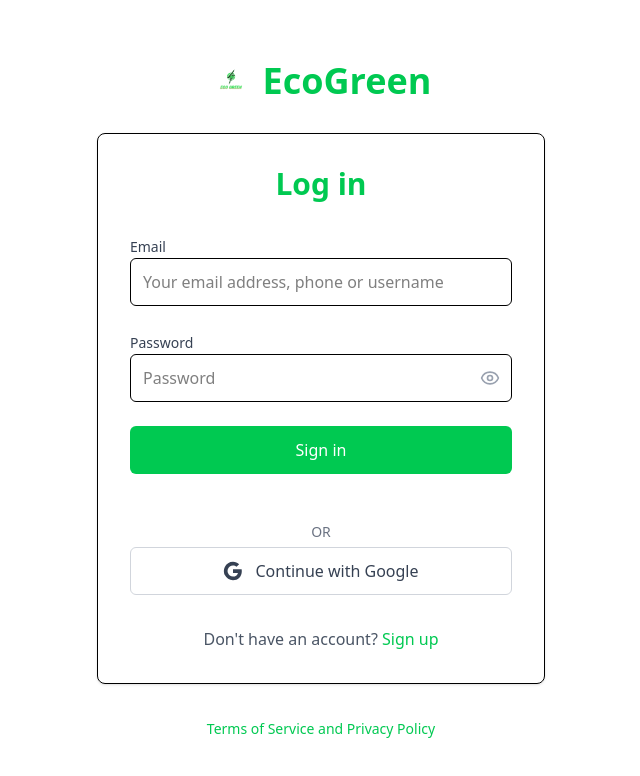
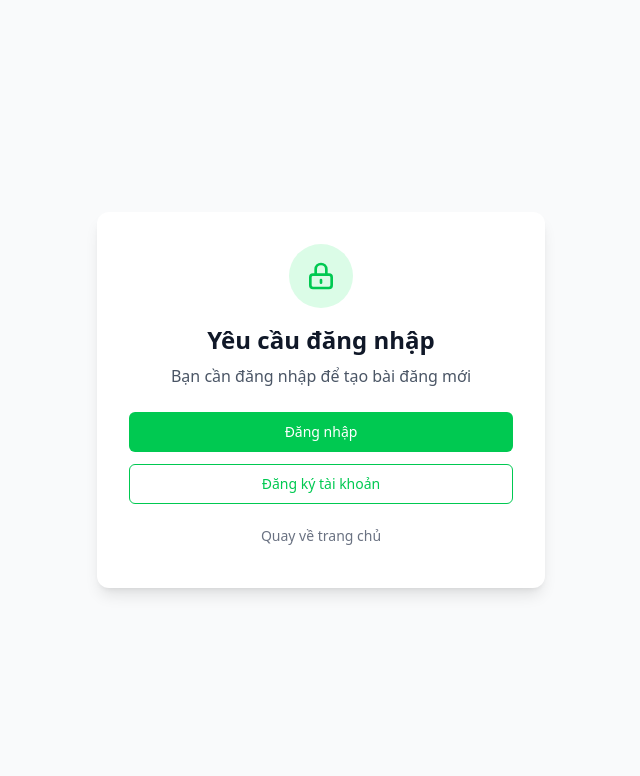
Before and after one commit to ECO-Green-Group4/Frontend, a React (Vite) app: page /create-post in a window 1280 px wide. Before the commit this address led to /login. Shown: the top 776 px of the page, without its empty margins (319-959 px from the left). Built offline with nearby package versions, Linux system fonts and the light colour scheme.

Commit message:
change mainscreen

```diff
--- /dev/null
+++ b/src/components/AuthGuard.tsx
@@ -0,0 +1,78 @@
+import React from 'react';
+import { useAuth } from '../hooks/useAuth';
+import { useNavigate } from 'react-router-dom';
+import { Button } from '@/components/ui/button';
+
+interface AuthGuardProps {
+  children: React.ReactNode;
+  fallback?: React.ReactNode;
+}
+
+const AuthGuard: React.FC<AuthGuardProps> = ({ children, fallback }) => {
+  const { isAuthenticated, loading } = useAuth();
+  const navigate = useNavigate();
+
+  // Hiển thị loading khi đang kiểm tra authentication
+  if (loading) {
+    return (
+      <div className="flex items-center justify-center min-h-screen">
+        <div className="animate-spin rounded-full h-32 w-32 border-b-2 border-green-500"></div>
+      </div>
+    );
+  }
+
+  // Nếu chưa đăng nhập, hiển thị fallback hoặc form yêu cầu đăng nhập
+  if (!isAuthenticated) {
+    if (fallback) {
+      return <>{fallback}</>;
+    }
+
+    return (
+      <div className="min-h-screen bg-gray-50 flex items-center justify-center p-4">
+        <div className="max-w-md w-full bg-white rounded-xl shadow-lg p-8">
+          <div className="text-center">
+            <div className="mx-auto w-16 h-16 bg-green-100 rounded-full flex items-center justify-center mb-4">
+              <svg className="w-8 h-8 text-green-500" fill="none" stroke="currentColor" viewBox="0 0 24 24">
+                <path strokeLinecap="round" strokeLinejoin="round" strokeWidth={2} d="M12 15v2m-6 4h12a2 2 0 002-2v-6a2 2 0 00-2-2H6a2 2 0 00-2 2v6a2 2 0 002 2zm10-10V7a4 4 0 00-8 0v4h8z" />
+              </svg>
+            </div>
+            <h2 className="text-2xl font-bold text-gray-900 mb-2">
+              Yêu cầu đăng nhập
+            </h2>
+            <p className="text-gray-600 mb-6">
+              Bạn cần đăng nhập để tạo bài đăng mới
+            </p>
+
+            <div className="space-y-3">
+              <Button
+                onClick={() => navigate('/login')}
+                className="w-full bg-green-500 hover:bg-green-600 text-white"
+              >
+                Đăng nhập
+              </Button>
+              <Button
+                onClick={() => navigate('/register')}
+                variant="outline"
+                className="w-full border-green-500 text-green-500 hover:bg-green-50"
+              >
+                Đăng ký tài khoản
+              </Button>
+              <Button
+                onClick={() => navigate('/')}
+                variant="ghost"
+                className="w-full text-gray-500 hover:text-gray-700"
+              >
+                Quay về trang chủ
+              </Button>
+            </div>
+          </div>
+        </div>
+      </div>
+    );
+  }
+
+  // Nếu đã đăng nhập, hiển thị children
+  return <>{children}</>;
+};
+
+export default AuthGuard;
--- a/src/pages/BatteryForm.tsx
+++ b/src/pages/BatteryForm.tsx
@@ -1,4 +1,4 @@
-  import React, { useState, useEffect } from "react";
+import React, { useState, useEffect } from "react";
 import { uploadImgBBMultipleFile } from "../services/imgBB";
 
   // 1. Định nghĩa Interface cho Dữ liệu Pin (State)
@@ -55,6 +55,11 @@
       postType: "",
 
     });
+
+    // Thêm state cho preview images và selected image
+    const [previewImages, setPreviewImages] = useState<string[]>([]);
+    const [selectedImageIndex, setSelectedImageIndex] = useState(0);
+    const [isUploading, setIsUploading] = useState(false);
 
 
     // Handlers
--- a/src/pages/Home.tsx
+++ b/src/pages/Home.tsx
@@ -1,85 +1,85 @@
-import React from 'react';
-import { Link } from 'react-router-dom';
-import { useAuth } from '../hooks/useAuth';
-import { Button } from "@/components/ui/button";
-import { Card, CardContent } from "@/components/ui/card";
-import ecoLogo from '@/assets/logo/eco_green.png';
+// import React from 'react';
+// import { Link } from 'react-router-dom';
+// import { useAuth } from '../hooks/useAuth';
+// import { Button } from "@/components/ui/button";
+// import { Card, CardContent } from "@/components/ui/card";
+// import ecoLogo from '@/assets/logo/eco_green.png';
 
-const Home = () => {
-  const { isAuthenticated } = useAuth();
+// const Home = () => {
+//   const { isAuthenticated } = useAuth();
 
-  return (
-    <div className="min-h-screen bg-gray-100 flex flex-col items-center justify-center p-4">
-      {/* Main Content */}
-      <div className="w-full max-w-6xl flex flex-col lg:flex-row items-center justify-between gap-8">
+//   return (
+//     <div className="min-h-screen bg-gray-100 flex flex-col items-center justify-center p-4">
+//       {/* Main Content */}
+//       <div className="w-full max-w-6xl flex flex-col lg:flex-row items-center justify-between gap-8">
 
-        {/* Left Side - Logo and Title */}
-        <div className="flex-1 text-center lg:text-left">
-          <div className="flex items-center justify-center lg:justify-start mb-6">
-            <div className="bg-green-500 p-4 rounded-lg mr-4">
-              <img
-                src={ecoLogo}
-                alt="EcoGreen Logo"
-                className="w-12 h-12 object-contain filter brightness-0 invert"
-              />
-            </div>
-            <div>
-              <h1 className="text-5xl font-bold text-green-500">EcoGreen</h1>
-              <p className="text-gray-600 text-lg">Trading Platform</p>
-            </div>
-          </div>
-        </div>
+//         {/* Left Side - Logo and Title */}
+//         <div className="flex-1 text-center lg:text-left">
+//           <div className="flex items-center justify-center lg:justify-start mb-6">
+//             <div className="bg-green-500 p-4 rounded-lg mr-4">
+//               <img
+//                 src={ecoLogo}
+//                 alt="EcoGreen Logo"
+//                 className="w-12 h-12 object-contain filter brightness-0 invert"
+//               />
+//             </div>
+//             <div>
+//               <h1 className="text-5xl font-bold text-green-500">EcoGreen</h1>
+//               <p className="text-gray-600 text-lg">Trading Platform</p>
+//             </div>
+//           </div>
+//         </div>
 
-        {/* Right Side - Auth Card */}
-        <div className="flex-1 max-w-md w-full">
-          <Card className="w-full">
-            <CardContent className="p-8">
-              <div className="space-y-4">
-                {isAuthenticated ? (
-                  <Link to="/dashboard">
-                    <Button
-                      className="w-full h-12 bg-green-500 hover:bg-green-600 text-white font-medium text-base"
-                    >
-                      Vào Dashboard
-                    </Button>
-                  </Link>
-                ) : (
-                  <>
-                    <Link to="/register">
-                      <Button
-                        className="w-full h-12 bg-green-500 hover:bg-green-600 text-white font-medium text-base"
-                      >
-                        Create a new account
-                      </Button>
-                    </Link>
+//         {/* Right Side - Auth Card */}
+//         <div className="flex-1 max-w-md w-full">
+//           <Card className="w-full">
+//             <CardContent className="p-8">
+//               <div className="space-y-4">
+//                 {isAuthenticated ? (
+//                   <Link to="/dashboard">
+//                     <Button
+//                       className="w-full h-12 bg-green-500 hover:bg-green-600 text-white font-medium text-base"
+//                     >
+//                       Vào Dashboard
+//                     </Button>
+//                   </Link>
+//                 ) : (
+//                   <>
+//                     <Link to="/register">
+//                       <Button
+//                         className="w-full h-12 bg-green-500 hover:bg-green-600 text-white font-medium text-base"
+//                       >
+//                         Create a new account
+//                       </Button>
+//                     </Link>
 
-                    <Link to="/login">
-                      <Button
-                        variant="ghost"
-                        className="w-full h-12 text-green-500 hover:text-green-600 hover:bg-green-50 font-medium text-base"
-                      >
-                        Login
-                      </Button>
-                    </Link>
-                  </>
-                )}
-              </div>
-            </CardContent>
-          </Card>
-        </div>
-      </div>
+//                     <Link to="/login">
+//                       <Button
+//                         variant="ghost"
+//                         className="w-full h-12 text-green-500 hover:text-green-600 hover:bg-green-50 font-medium text-base"
+//                       >
+//                         Login
+//                       </Button>
+//                     </Link>
+//                   </>
+//                 )}
+//               </div>
+//             </CardContent>
+//           </Card>
+//         </div>
+//       </div>
 
-      {/* Footer */}
-      <div className="mt-16 text-center">
-        <Link
-          to="/terms"
-          className="text-green-500 hover:text-green-600 text-sm"
-        >
-          Terms of Service and Privacy Policy
-        </Link>
-      </div>
-    </div>
-  );
-};
+//       {/* Footer */}
+//       <div className="mt-16 text-center">
+//         <Link
+//           to="/terms"
+//           className="text-green-500 hover:text-green-600 text-sm"
+//         >
+//           Terms of Service and Privacy Policy
+//         </Link>
+//       </div>
+//     </div>
+//   );
+// };
 
-export default Home;
+// export default Home;
--- a/src/routes/AppRoutes.tsx
+++ b/src/routes/AppRoutes.tsx
@@ -2,7 +2,7 @@
 import DefaultLayout from '../layouts/DefaultLayout';
 import ProtectedRoute from './ProtectedRoute';
 import PublicRoute from './PublicRoute';
-import Home from '../pages/Home';
+import AuthGuard from '../components/AuthGuard';
 import Login from '../pages/Login';
 import Register from '../pages/Register';
 import Dashboard from '../pages/Dashboard';
@@ -26,17 +26,17 @@
     <Router>
       <Routes>
         {/* Public Routes - Trang chủ */}
-        <Route path="/" element={<Home />} />
+        <Route path="/" element={<MainScreen />} />
 
         {/* Auth Routes - Không dùng layout */}
         <Route path="/login" element={
-          <PublicRoute redirectTo="/main">
+          <PublicRoute redirectTo="/create-post">
             <Login />
           </PublicRoute>
         } />
 
         <Route path="/register" element={
-          <PublicRoute redirectTo="/main">
+          <PublicRoute redirectTo="/create-post">
             <Register />
           </PublicRoute>
         } />
@@ -58,15 +58,13 @@
           </ProtectedRoute>
         } />
 
-        <Route path="/main" element={<MainScreen />} />
+
 
 
         <Route path="/create-post" element={
-          <ProtectedRoute>
-          <CreatePost />
-        </ProtectedRoute>
-
-
+          <AuthGuard>
+            <CreatePost />
+          </AuthGuard>
         } />
         <Route path="/view-cart" element={
           <ProtectedRoute>
```
Also changed, not shown: src/routes/PublicRoute.tsx (+6 -2 lines).
